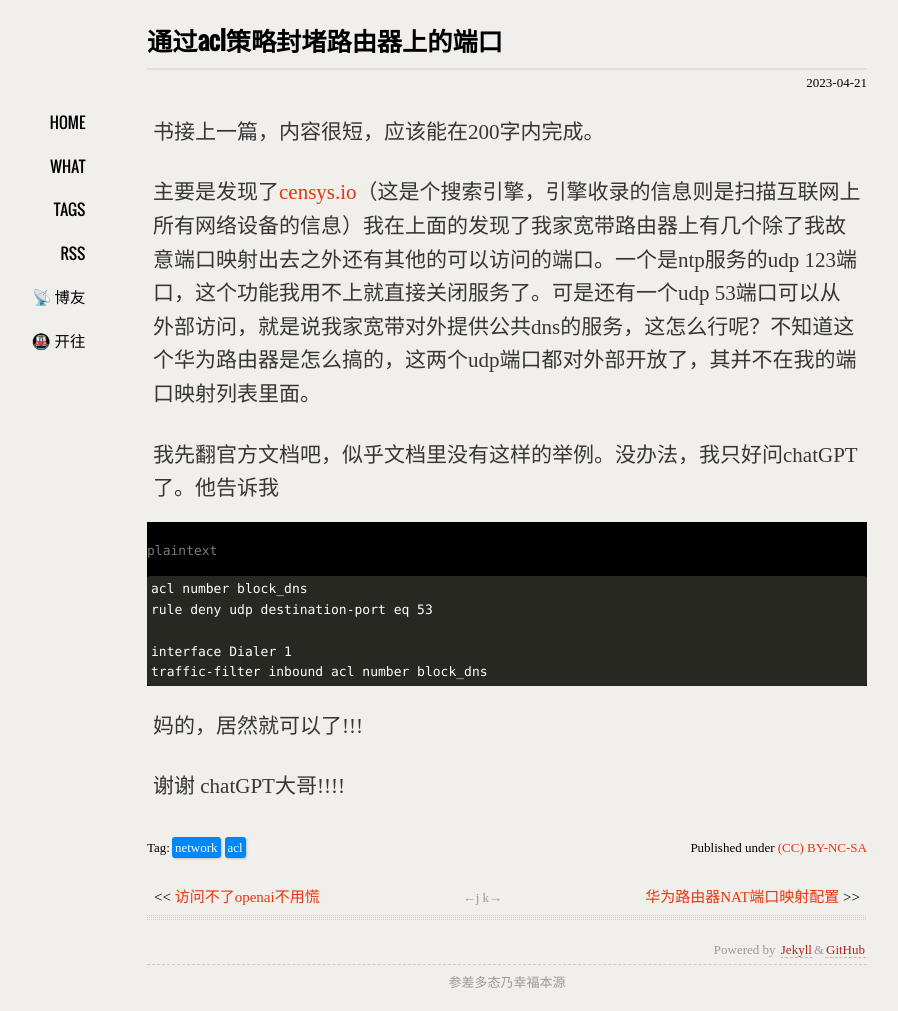
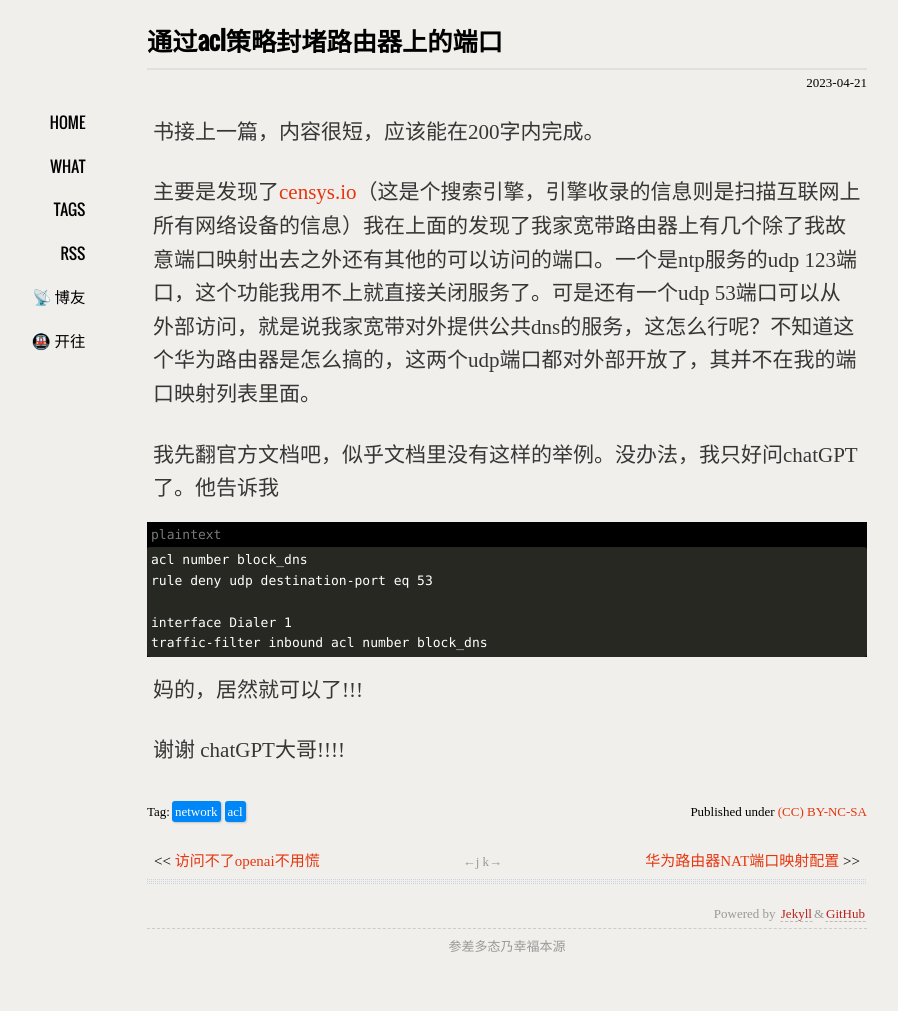
Before and after one commit to xavierskip/xavierskip.github.io, a Jekyll site: the page built from _posts/2023-04-21-acl.md, in a window 1280 px wide. Shown: the whole page, without its empty margins (133-1031 px from the left). Built offline with Jekyll 4.4.1, drawn with Linux system fonts in a browser that asks for light colours; comment, search, counter and statistics services are not loaded; a style sheet for code colours, icons or effects is not loaded; after the commit the page ends 975 px from its top, so only the background shows below that.

Commit message:
update css div[class="highlight"] > pre

```diff
--- a/media/css/style.css
+++ b/media/css/style.css
@@ -430,9 +430,14 @@ figure[class="highlight"] > pre > code[class*="language-"]::before{
   color: #7a7a7a;
 }
 div[class="highlight"] > pre {
-  padding-top: 1rem;
+  background-color: #272822;
+}
+div[class="highlight"] > pre code{
+  margin: auto;
 }
 div[class="highlight"] > pre::before {
   content: attr(data-lang);
   color: #7a7a7a;
+  left: 4px;
+  position: relative;
 }
```
